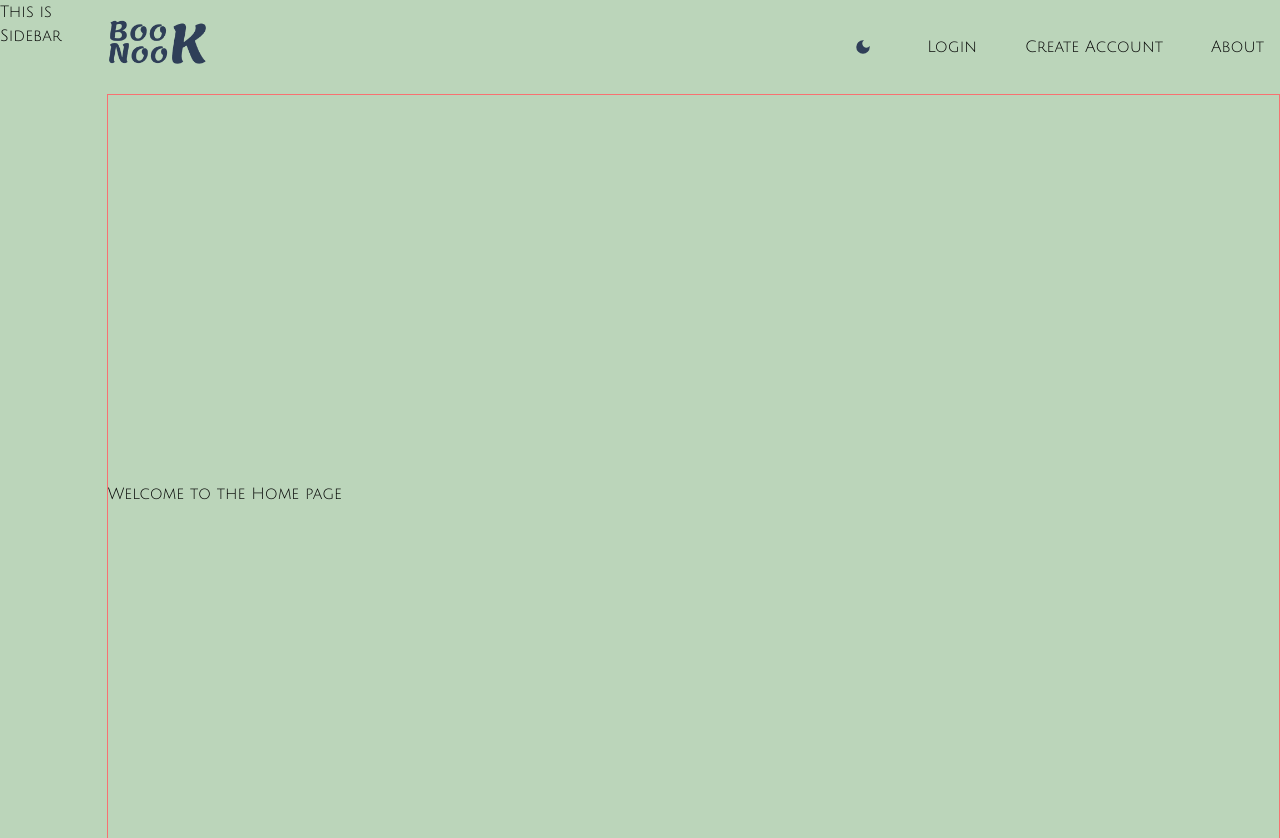
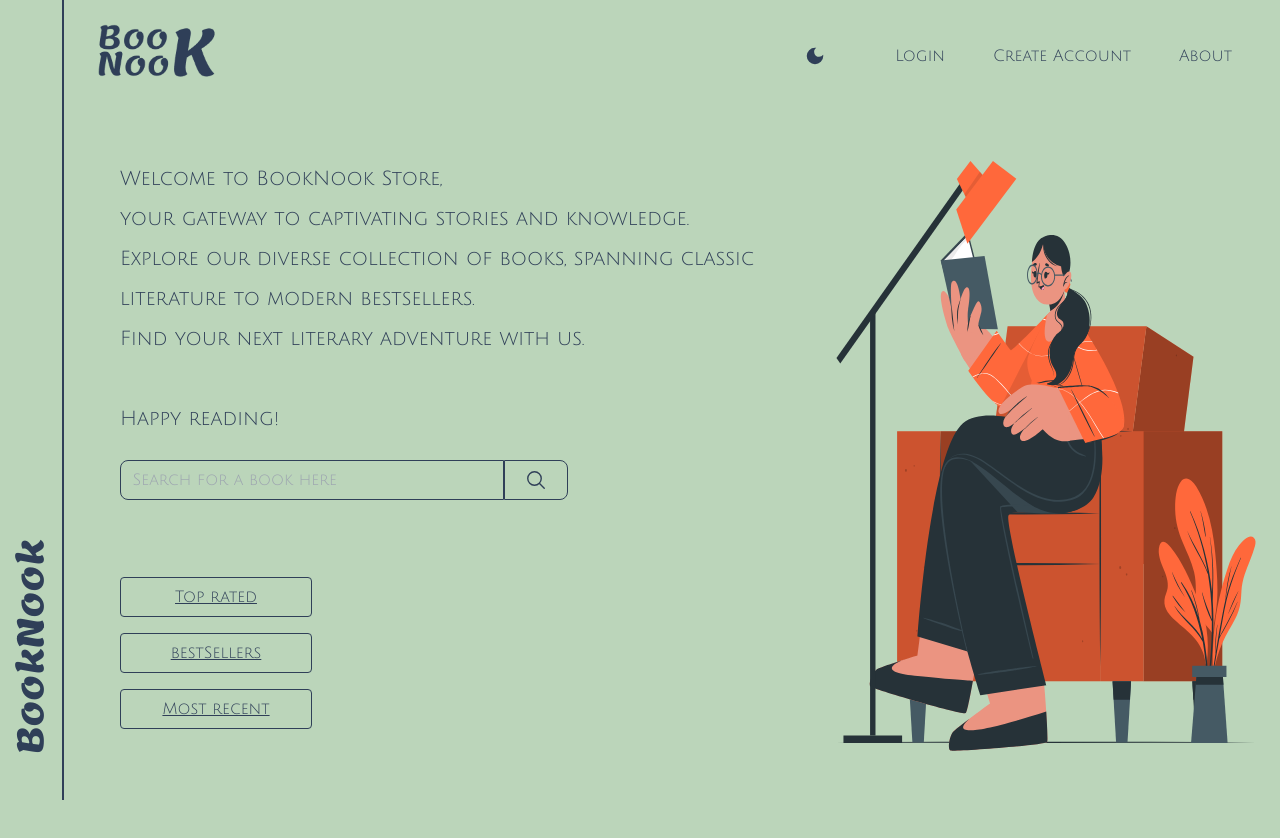
Before and after one commit to Kartish-A/nookbook, a Next.js app: page / in a window 1280 px wide. Shown: the top 838 px of the page. After the commit the page ends 800 px from the top, so only its background shows below. Built offline with nearby package versions, Linux system fonts and the light colour scheme.

Commit message:
adding components

```diff
--- a/src/app/about.js
+++ b/src/app/about/page.js
@@ -1,8 +1,9 @@
 import React from "react";
+
 
 function about() {
   return (
-    <div>
+    <div className="main">
       <p>Welcome to the About page</p>
     </div>
   );
--- /dev/null
+++ b/src/app/components/Categories.jsx
@@ -0,0 +1,23 @@
+import React from 'react'
+
+function Categories() {
+  return (
+    <div className='flex flex-col mb-4'>
+
+      <button className="w-48 h-10 my-2 flex justify-center items-center rounded border border-pickledBluewood dark:border-paleLeaf">
+        <div className="text-pickledBluewood dark:text-paleLeaf text-base underline">Top rated</div>
+      </button>
+
+      <button className="w-48 h-10 my-2 flex justify-center items-center rounded border border-pickledBluewood dark:border-paleLeaf">
+        <div className="text-pickledBluewood dark:text-paleLeaf text-base underline">bestSellers</div>
+      </button>
+
+      <button className="w-48 h-10 my-2 flex justify-center items-center rounded border border-pickledBluewood dark:border-paleLeaf">
+        <div className="text-pickledBluewood dark:text-paleLeaf text-base underline">Most recent</div>
+      </button>
+
+    </div>
+  )
+}
+
+export default Categories
--- a/src/app/components/Navbar.jsx
+++ b/src/app/components/Navbar.jsx
@@ -9,14 +9,14 @@ import ThemeToggler from './ThemeToggler'
 function Navbar() {
 
   return (
-    <nav className='navbar'>
+    <nav className='w-full flex justify-between items-center px-8'>
       <div className='dark:hidden'>
         <Link href='/'>
           <Image
             src='/logo_light.png'
             alt='logo'
-            width={100}
-            height={100}
+            width={120}
+            height={120}
           />
         </Link>
 
@@ -26,26 +26,26 @@ function Navbar() {
           <Image
             src='/logo_dark.png'
             alt='logo'
-            width={100}
-            height={100}
+            width={120}
+            height={120}
           />
         </Link>
       </div>
       <ul className="navbar-nav">
-        <li className="nav-item">
+        <li className="nav-item nav-link">
           <ThemeToggler />
         </li>
-        <li className="nav-item">
+        <li className="nav-item text-pickledBluewood dark:text-paleLeaf">
           <Link href="/login">
             <p className="nav-link">Login</p>
           </Link>
         </li>
-        <li className="nav-item">
+        <li className="nav-item text-pickledBluewood dark:text-paleLeaf">
           <Link href="/create-account">
             <p className="nav-link">Create Account</p>
           </Link>
         </li>
-        <li className="nav-item">
+        <li className="nav-item text-pickledBluewood dark:text-paleLeaf">
           <Link href="/about">
             <p className="nav-link">About</p>
           </Link>
--- /dev/null
+++ b/src/app/components/SearchInput.jsx
@@ -0,0 +1,39 @@
+"use client"
+import React, { useState } from 'react';
+import { IoSearchOutline } from "react-icons/io5";
+
+import { styles } from '../../../styles';
+import { MdBorderColor } from 'react-icons/md';
+
+function SearchInput() {
+
+  const [searchValue, setSearchValue] = useState('');
+
+  const handleSearch = (event) => {
+    event.preventDefault();
+    console.log("search function is triggered!", searchValue);
+  };
+
+  const handleChange = (event) => {
+    setSearchValue(event.target.value)
+  }
+
+
+  return (
+    <form className='flex mb-6'>
+      <input className={`${styles.text} ${styles.border} ${styles.borderColor}  w-96 h-10 rounded-tl-lg rounded-bl-lg bg-paleLeaf dark:bg-pickledBluewood focus:outline-none `}
+        type='text'
+        placeholder='  Search for a book here'
+        value={searchValue}
+        onChange={handleChange}
+      />
+      <button className="w-16 h-10 rounded-tr-lg rounded-br-lg border border-pickledBluewood dark:border-paleLeaf flex justify-center items-center"
+        onClick={handleSearch}
+      >
+        <IoSearchOutline className='text-pickledBluewood dark:text-paleLeaf' size={22} />
+      </button>
+    </form>
+  )
+}
+
+export default SearchInput
--- a/src/app/components/Sidebar.jsx
+++ b/src/app/components/Sidebar.jsx
@@ -2,9 +2,21 @@ import React from 'react'
 
 function Sidebar() {
   return (
-    <div className='sidebar'>
-      <p>This is Sidebar</p>
+
+    <div className='h-screen w-16 flex flex-col justify-center border-r-2 border-pickledBluewood dark:border-paleLeaf'>
+      <div className='flex flex-col justify-end items-center h-4/6'>
+        <div className="-rotate-90 text-center ">
+          <p className=" text-pickledBluewood text-4xl font-light font-['Lemonada'] dark:text-paleLeaf ">BookNook</p>
+        </div>
+      </div>
     </div>
+    // <div className='sidebar h-screen flex flex-col justify-center border-r-2 border-pickledBluewood dark:border-paleLeaf'>
+    //   <div className='flex flex-col justify-end items-center h-4/6'>
+    //     <div className="-rotate-90 text-center ">
+    //       <p className=" text-pickledBluewood text-4xl font-light font-['Lemonada'] dark:text-paleLeaf ">BookNook</p>
+    //     </div>
+    //   </div>
+    // </div>
   )
 }
 
--- a/src/app/components/ThemeToggler.jsx
+++ b/src/app/components/ThemeToggler.jsx
@@ -28,9 +28,9 @@ function ThemeToggler() {
         onClick={() => setDarkMode(!darkMode)}>
         {
           darkMode ? (
-            <IoSunnyOutline className='text-paleLeaf cursor-pointer' size={18} />
+            <IoSunnyOutline className='text-paleLeaf cursor-pointer' size={22} />
           ) : (
-            <MdDarkMode className='text-pickledBluewood' size={18} />
+            <MdDarkMode className='text-pickledBluewood' size={22} />
           )
         }
       </div>
--- a/src/app/create-account.js
+++ b/src/app/create-account/page.js
@@ -2,7 +2,7 @@ import React from 'react'
 
 function createAccount() {
   return (
-    <div>
+    <div className='main'>
     <p> This is the SignUp page
     </p>
   </div>
--- a/src/app/globals.css
+++ b/src/app/globals.css
@@ -1,4 +1,6 @@
 @import url('https://fonts.googleapis.com/css2?family=Julius+Sans+One&display=swap');
+@import url('https://fonts.googleapis.com/css2?family=Julius+Sans+One&family=Lemonada:wght@700&display=swap');
+
 
 @tailwind base;
 @tailwind components;
@@ -12,32 +14,11 @@
   scroll-behavior: smooth;
 }
 body {
-  overflow: hidden;
+  width: 100vw;
+  height: 100vh;
 }
 
-.container {
-  /* width: 100vw; */
-  display: grid;
-  grid-template-columns: 1fr 11fr;
-  /* grid-template-rows: 0.3fr 1.7fr 1fr;  */
-  gap: 0px 0px;
-  grid-template-areas:
-  "sidebar navbar navbar"
-  "sidebar main main"
-  "sidebar main main";
-}
 
-.main {
-  grid-area: main;
-}
-
-.navbar {
-  grid-area: navbar;
-  display: flex;
-  justify-content: space-between;
-  align-items: center;
-
-}
 .navbar-nav {
   list-style-type: none;
   margin: 0;
@@ -64,6 +45,5 @@ body {
 }
 
 .sidebar {
-  grid-area: sidebar;
-
+  width: 30%;
 }
--- a/src/app/layout.js
+++ b/src/app/layout.js
@@ -1,18 +1,12 @@
+import "./globals.css";
 
-
-import "./globals.css";
-import Sidebar from "./components/Sidebar";
-import Navbar from "./components/Navbar";
 
 export default function RootLayout({ children }) {
   return (
-
-      <html lang="en">
-        <body className="container bg-paleLeaf dark:bg-pickledBluewood">
-          <Sidebar />
-          <Navbar />
-          {children}
-        </body>
-      </html>
+    <html lang="en">
+      <body className="bg-paleLeaf dark:bg-pickledBluewood">
+        {children}
+      </body>
+    </html>
   );
 }
--- a/src/app/login.js
+++ b/src/app/login/page.js
@@ -2,7 +2,7 @@ import React from 'react'
 
 function login() {
   return (
-    <div>
+    <div className='main'>
       <p> This is the Login page
       </p>
     </div>
--- a/src/app/page.js
+++ b/src/app/page.js
@@ -1,12 +1,50 @@
+import Image from "next/image";
 
+import { styles } from "../../styles";
+import Navbar from "./components/Navbar";
+import Sidebar from "./components/Sidebar";
+import MySVG from "../../public/Woman-reading-light.svg";
+import MySVGDark from "../../public/Woman_reading_dark.svg";
+import SearchInput from "./components/SearchInput";
+import Categories from "./components/Categories";
 
 export default function Home() {
-;
   return (
-
-      <div className="main flex min-h-screen items-center justify-between border border-red-400">
-      <div>
-        <p> Welcome to the Home page </p>
+    <div className="container flex">
+      <Sidebar />
+      <div className="nav_main_container flex flex-col">
+        <Navbar />
+        <div className="flex p-6 h-full">
+          <div className="h-full flex flex-col justify-around pl-8">
+            <p className={`${ styles.text} break-words h-64  text-xl font-normal leading-loose`}>
+              {" "}
+              Welcome to BookNook Store, <br></br>your gateway to captivating
+              stories and knowledge.<br></br> Explore our diverse collection of
+              books, spanning classic literature to modern bestsellers.<br></br> Find
+              your next literary adventure with us.<br></br><br></br> Happy reading!{" "}
+            </p>
+            <div className="">
+              <SearchInput />
+            </div>
+            <div className="">
+              <Categories />
+            </div>
+          </div>
+          <div className="w-1/2 dark:hidden flex justify-center items-center">
+            <Image
+              priority
+              src={MySVG}
+              alt="Woman setting and reading a book"
+            />
+          </div>
+          <div className="w-1/2 hidden dark:flex justify-center items-center">
+            <Image
+              priority
+              src={MySVGDark}
+              alt="Woman setting and reading a book"
+            />
+          </div>
+        </div>
       </div>
     </div>
   );
--- /dev/null
+++ b/styles.js
@@ -0,0 +1,6 @@
+const styles = {
+  text: "text-pickledBluewood dark:text-paleLeaf",
+  border: "border",
+  borderColor: "border-pickledBluewood dark:border-paleLeaf"
+};
+export { styles };
```
Also changed, not shown: public/Woman-reading-light.svg (added), public/Woman_reading_dark.svg (added).
